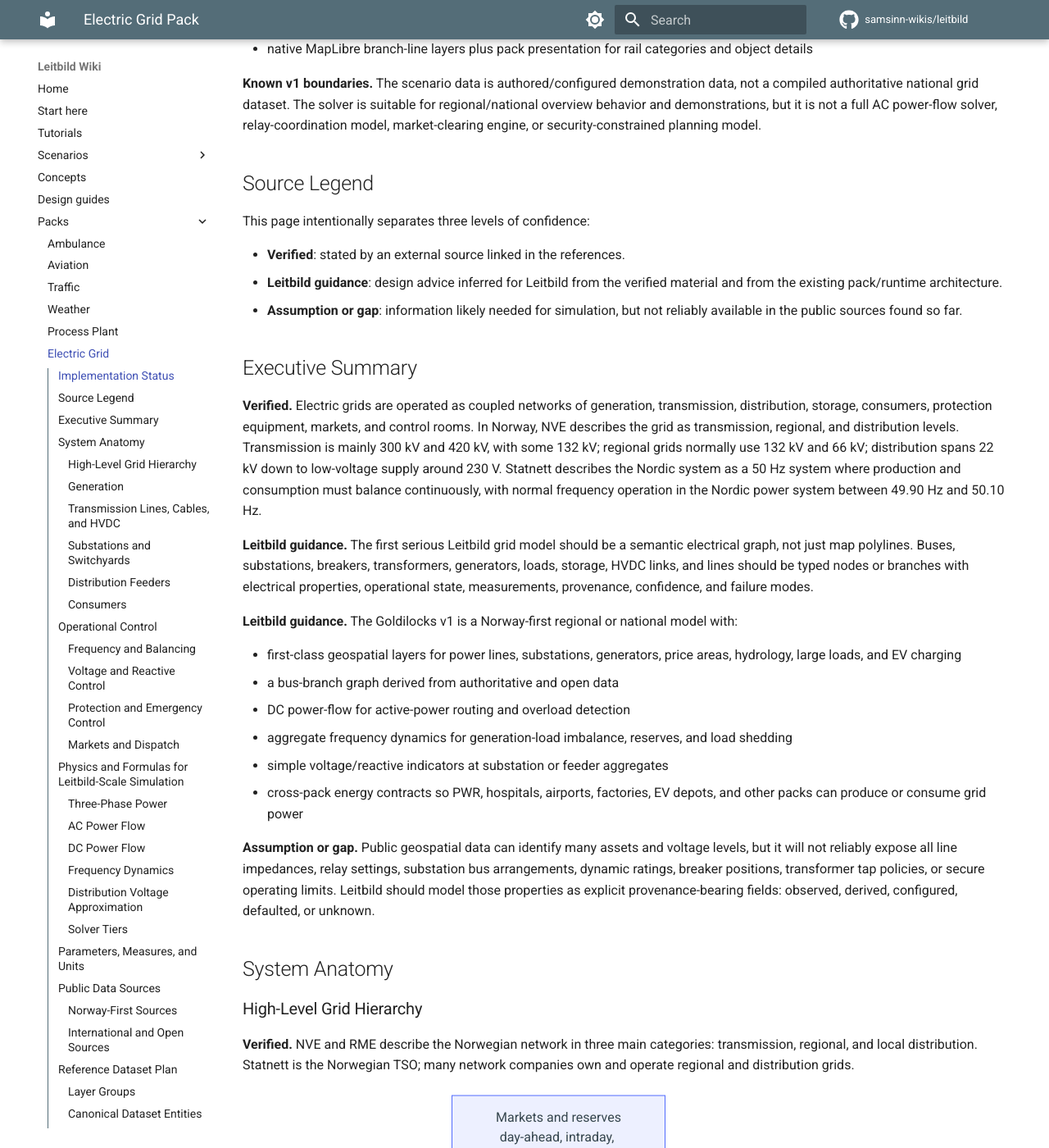
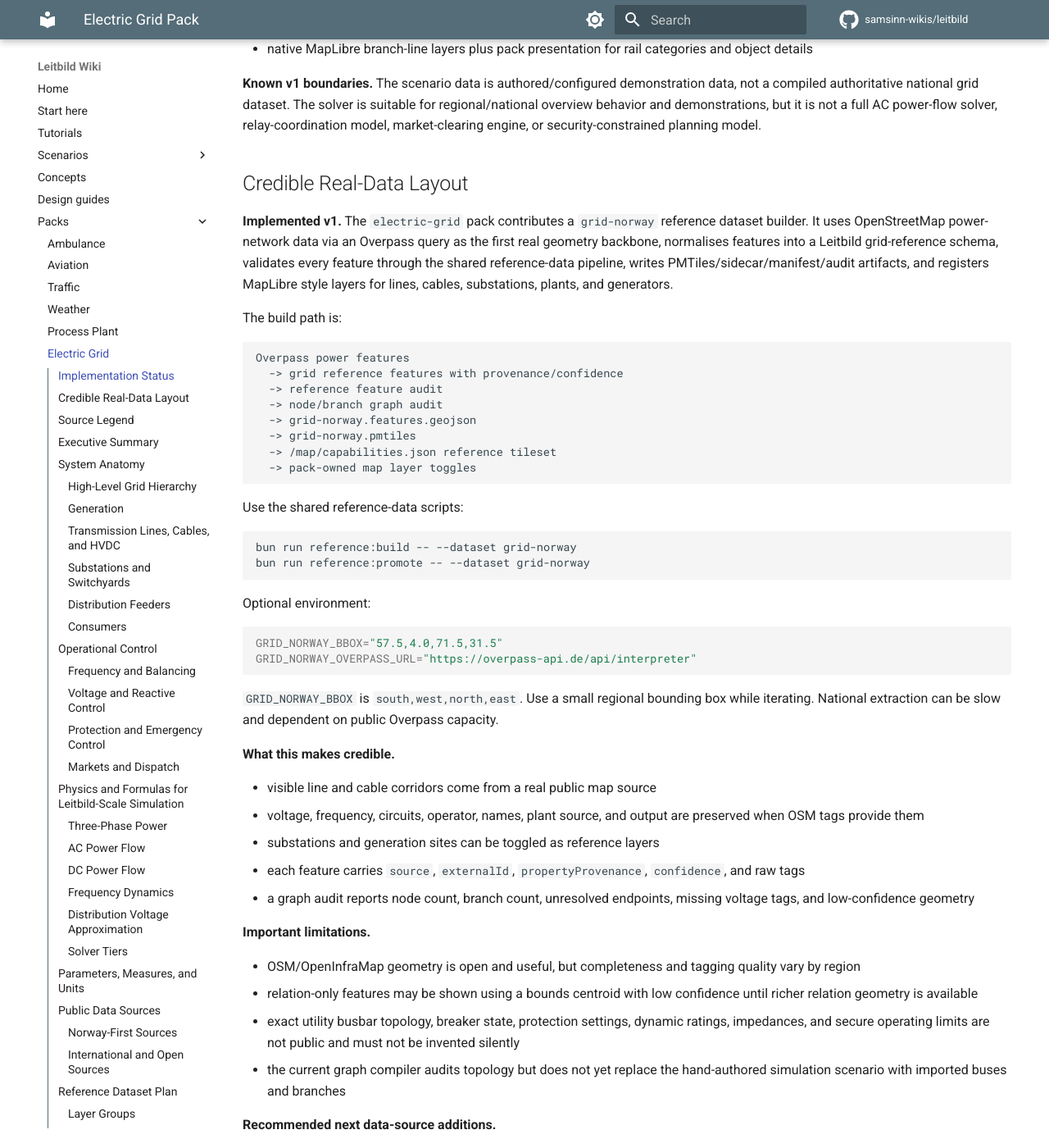
Before and after one commit to samsinn-wikis/leitbild, an MkDocs documentation site: the page built from wiki/packs/electric-grid.md, in a window 1280 px wide and 1400 px high, scrolled down 892 px. Shown: the whole window at 82% size. Built offline with MkDocs 1.6.1 and Material for MkDocs 9.7.7, drawn with Linux system fonts in a browser that asks for light colours; comment, search, counter and statistics services are not loaded; some of the changed text lies outside the part shown.

Commit message:
Document real-data grid layout path

````diff
--- a/wiki/packs/electric-grid.md
+++ b/wiki/packs/electric-grid.md
@@ -48,6 +48,79 @@ data, not a compiled authoritative national grid dataset. The solver is suitable
 for regional/national overview behavior and demonstrations, but it is not a full
 AC power-flow solver, relay-coordination model, market-clearing engine, or
 security-constrained planning model.
+
+## Credible Real-Data Layout
+
+**Implemented v1.** The `electric-grid` pack contributes a `grid-norway`
+reference dataset builder. It uses OpenStreetMap power-network data via an
+Overpass query as the first real geometry backbone, normalises features into a
+Leitbild grid-reference schema, validates every feature through the shared
+reference-data pipeline, writes PMTiles/sidecar/manifest/audit artifacts, and
+registers MapLibre style layers for lines, cables, substations, plants, and
+generators.
+
+The build path is:
+
+```text
+Overpass power features
+  -> grid reference features with provenance/confidence
+  -> reference feature audit
+  -> node/branch graph audit
+  -> grid-norway.features.geojson
+  -> grid-norway.pmtiles
+  -> /map/capabilities.json reference tileset
+  -> pack-owned map layer toggles
+```
+
+Use the shared reference-data scripts:
+
+```bash
+bun run reference:build -- --dataset grid-norway
+bun run reference:promote -- --dataset grid-norway
+```
+
+Optional environment:
+
+```bash
+GRID_NORWAY_BBOX="57.5,4.0,71.5,31.5"
+GRID_NORWAY_OVERPASS_URL="https://overpass-api.de/api/interpreter"
+```
+
+`GRID_NORWAY_BBOX` is `south,west,north,east`. Use a small regional bounding
+box while iterating. National extraction can be slow and dependent on public
+Overpass capacity.
+
+**What this makes credible.**
+
+- visible line and cable corridors come from a real public map source
+- voltage, frequency, circuits, operator, names, plant source, and output are
+  preserved when OSM tags provide them
+- substations and generation sites can be toggled as reference layers
+- each feature carries `source`, `externalId`, `propertyProvenance`,
+  `confidence`, and raw tags
+- a graph audit reports node count, branch count, unresolved endpoints,
+  missing voltage tags, and low-confidence geometry
+
+**Important limitations.**
+
+- OSM/OpenInfraMap geometry is open and useful, but completeness and tagging
+  quality vary by region
+- relation-only features may be shown using a bounds centroid with low
+  confidence until richer relation geometry is available
+- exact utility busbar topology, breaker state, protection settings, dynamic
+  ratings, impedances, and secure operating limits are not public and must not
+  be invented silently
+- the current graph compiler audits topology but does not yet replace the
+  hand-authored simulation scenario with imported buses and branches
+
+**Recommended next data-source additions.**
+
+- GeoNorge/NVE transformer-station and generation infrastructure layers for
+  authoritative Norwegian asset metadata where available
+- Statnett/ENTSO-E time series for demand/generation calibration and operating
+  context
+- curated Leitbild overlays for scenario-critical substations, interconnectors,
+  PWR tie points, hospitals, airports, and industrial loads
 
 ## Source Legend
 
````
